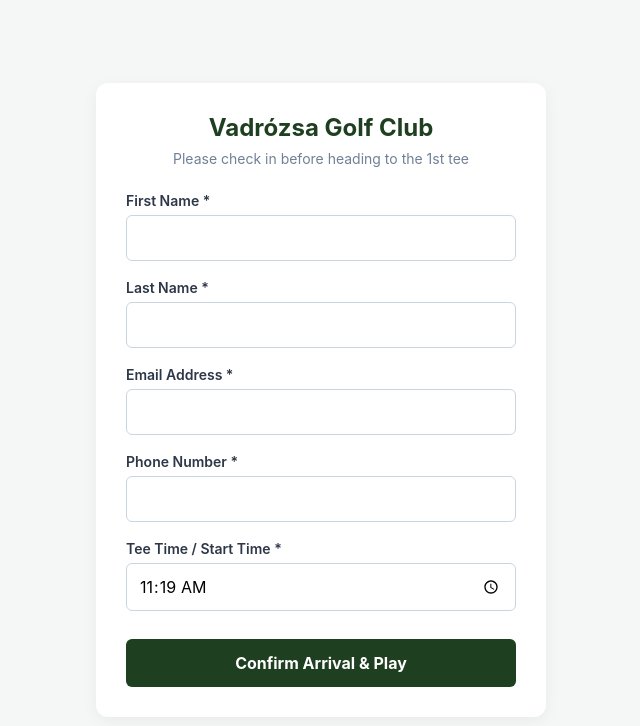
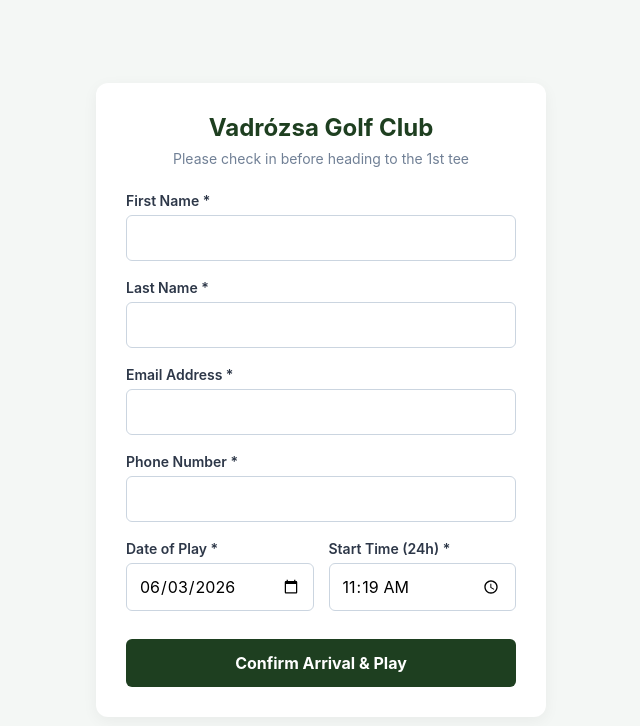
Before and after one commit to Balatonhills/Vadrozsa, a website: page checkin/index.html in a window 1280 px wide. Shown: the whole page, without its empty margins (319-959 px from the left). Drawn offline with Linux system fonts and the light colour scheme.

Commit message:
Update index.html

```diff
--- a/checkin/index.html
+++ b/checkin/index.html
@@ -19,6 +19,8 @@
         label { display: block; margin-bottom: 6px; font-weight: 600; font-size: 14px; }
         input { width: 100%; padding: 12px; border: 1px solid #cbd5e0; border-radius: 6px; font-size: 16px; transition: border 0.2s; }
         input:focus { outline: none; border-color: var(--primary); }
+        .row { display: flex; gap: 15px; }
+        .row .form-group { flex: 1; }
         button { width: 100%; background: var(--primary); color: white; border: none; padding: 14px; border-radius: 6px; font-size: 16px; font-weight: bold; cursor: pointer; margin-top: 10px; transition: background 0.2s; }
         button:hover { background: #142b16; }
         .success-msg { display: none; text-align: center; padding: 20px 0; }
@@ -49,10 +51,19 @@
                 <label for="phone">Phone Number *</label>
                 <input type="tel" id="phone" required autocomplete="tel">
             </div>
-            <div class="form-group">
-                <label for="startTime">Tee Time / Start Time *</label>
-                <input type="time" id="startTime" required>
+
+            <!-- Date and 24h Time Fields side by side -->
+            <div class="row">
+                <div class="form-group">
+                    <label for="playDate">Date of Play *</label>
+                    <input type="date" id="playDate" required>
+                </div>
+                <div class="form-group">
+                    <label for="startTime">Start Time (24h) *</label>
+                    <input type="time" id="startTime" required>
+                </div>
             </div>
+
             <button type="submit">Confirm Arrival & Play</button>
         </form>
     </div>
@@ -64,26 +75,34 @@
 </div>
 
 <script>
-    // Automatically set the time field to the player's current local time
+    // Get current local date and time
     const now = new Date();
-    const timeField = document.getElementById('startTime');
-    timeField.value = `${String(now.getHours()).padStart(2, '0')}:${String(now.getMinutes()).padStart(2, '0')}`;
+
+    // Format and set current date (YYYY-MM-DD)
+    const year = now.getFullYear();
+    const month = String(now.getMonth() + 1).padStart(2, '0');
+    const day = String(now.getDate()).padStart(2, '0');
+    document.getElementById('playDate').value = `${year}-${month}-${day}`;
+
+    // Format and set current time explicitly to 24-hour format (HH:MM)
+    const hours = String(now.getHours()).padStart(2, '0');
+    const minutes = String(now.getMinutes()).padStart(2, '0');
+    document.getElementById('startTime').value = `${hours}:${minutes}`;
 
     function handleCheckin(event) {
         event.preventDefault();
 
-        // Collect form data to send to your backend/email webhook later
         const data = {
             firstName: document.getElementById('firstName').value,
             lastName: document.getElementById('lastName').value,
             email: document.getElementById('email').value,
             phone: document.getElementById('phone').value,
+            playDate: document.getElementById('playDate').value,
             startTime: document.getElementById('startTime').value
         };
 
-        console.log("Player checked in:", data);
+        console.log("Player checked in successfully:", data);
 
-        // Hide form, show success screen
         document.getElementById('form-container').style.display = 'none';
         document.getElementById('success-container').style.display = 'block';
     }
```
